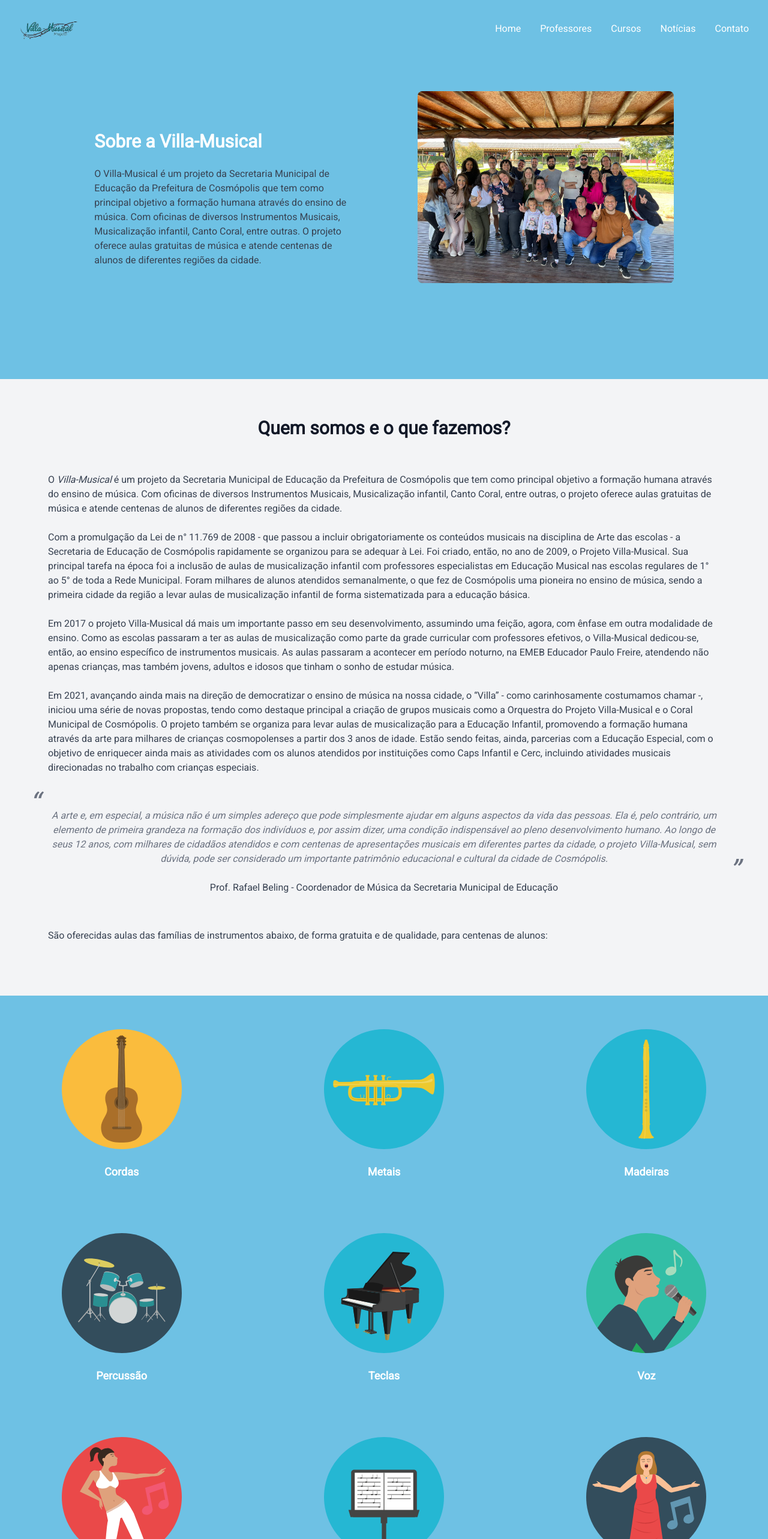
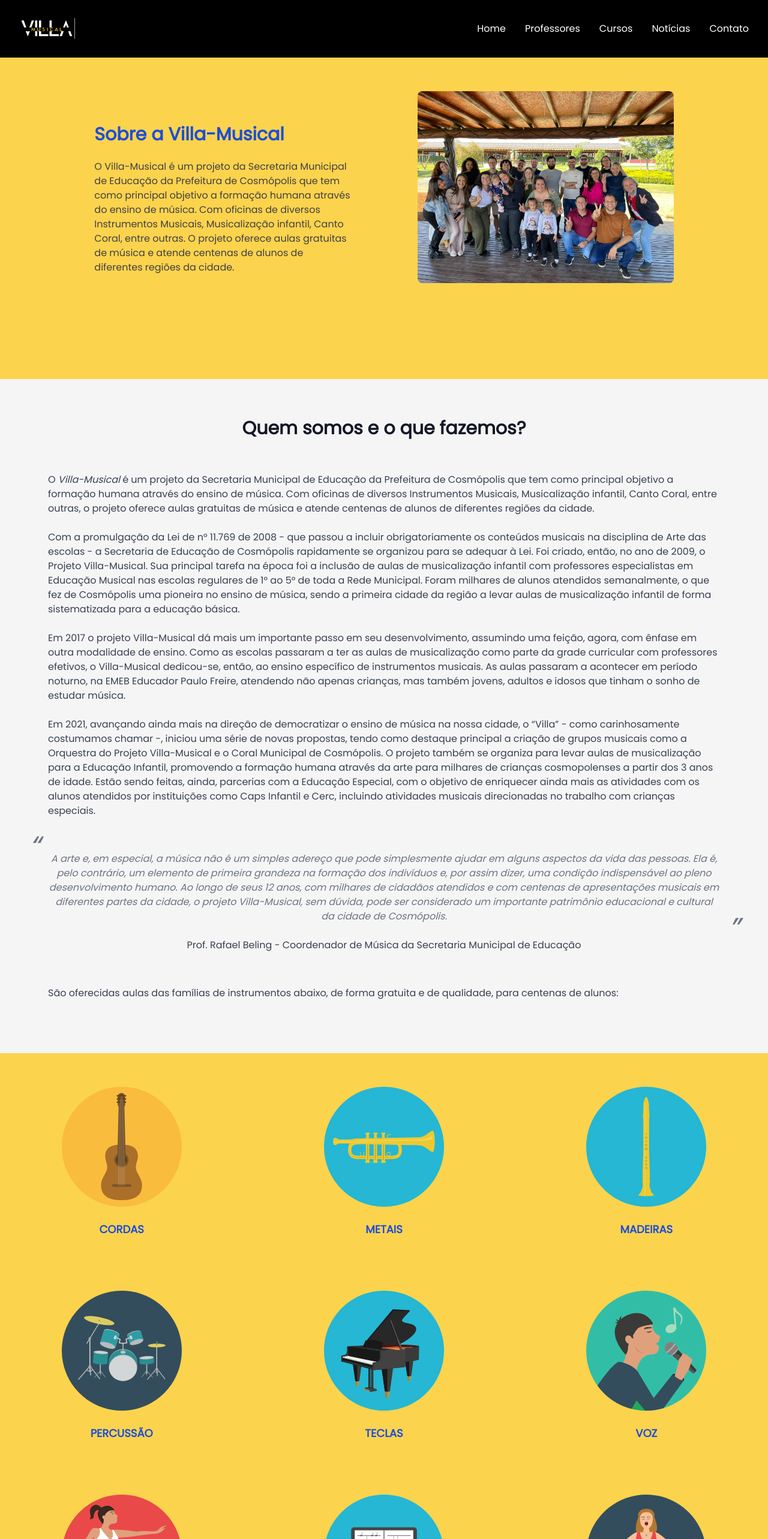
Before and after one commit to Andresa-Alves-Ribeiro/villa-musical, a Next.js app: page / in a window 1280 px wide. Shown: the top 2566 px of the page at 60% size. Built offline with nearby package versions, Linux system fonts and the light colour scheme.

Commit message:
mudando logo e cores do site

```diff
--- a/src/app/components/carousel/carousel.jsx
+++ b/src/app/components/carousel/carousel.jsx
@@ -15,7 +15,7 @@
 
     return (
         <div className=" max-w-3xl mx-auto bg-gray-100">
-            <Carousel>
+            <Carousel showThumbs={false}>
                 <div>
                     <Image src={Corais} alt="Slide 1" height={600} width={900} />
                     <p className="legend">Coral</p>
--- /dev/null
+++ b/src/app/components/footer/page.jsx
@@ -0,0 +1,7 @@
+export default function Footer() {
+    return (
+        <main className="flex flex-col items-center justify-between p-4 bg-black">
+            <p className="text-amber-300 text-sm">Copyright © 2024 Villa Musical - Todos os direitos reservados</p>
+        </main>
+    )
+}
--- a/src/app/components/header/header.jsx
+++ b/src/app/components/header/header.jsx
@@ -1,32 +1,32 @@
 import Image from 'next/image'
-import Logo from '../../assets/logo1-teste.png'
+import Logo from '../../assets/nova_logo.jpg'
 import Link from 'next/link'
 
 export default function Header() {
     return (
-        <header className="flex justify-between items-center w-full h-24 text-md">
+        <header className="flex justify-between items-center w-full h-24 text-md bg-black">
             <div className="pl-8">
-                <Image src={Logo} width={100} height={100} alt="Logo do Villa Musical" className="logo" href="/" />
+                <Image src={Logo} width={95} height={95} alt="Logo do Villa Musical" className="logo" href="/" />
             </div>
 
             <nav className="flex mr-8 gap-8">
-                <Link href="/" className="relative transition-colors duration-300 transition-border-color custom-link hover:text-teal-600">
+                <Link href="/" className="relative transition-colors duration-300 transition-border-color custom-link hover:text-amber-300">
                     Home
                 </Link>
 
-                <Link href="/professores" className="relative transition-colors duration-300 transition-border-color custom-link hover:text-teal-600">
+                <Link href="/professores" className="relative transition-colors duration-300 transition-border-color custom-link hover:text-amber-300">
                     Professores
                 </Link>
 
-                <Link href="/cursos" className="relative transition-colors duration-300 transition-border-color custom-link hover:text-teal-600">
+                <Link href="/cursos" className="relative transition-colors duration-300 transition-border-color custom-link hover:text-amber-300">
                     Cursos
                 </Link>
 
-                <Link href="/noticias" className="relative transition-colors duration-300 transition-border-color custom-link hover:text-teal-600">
+                <Link href="/noticias" className="relative transition-colors duration-300 transition-border-color custom-link hover:text-amber-300">
                     Notícias
                 </Link>
 
-                <Link href="/contato" className="relative transition-colors duration-300 transition-border-color custom-link hover:text-teal-600">
+                <Link href="/contato" className="relative transition-colors duration-300 transition-border-color custom-link hover:text-amber-300">
                     Contato
                 </Link>
             </nav>
--- a/src/app/globals.css
+++ b/src/app/globals.css
@@ -21,7 +21,7 @@
 }
 
 body {
-  background-color: #6EC1E4;
+  background-color: whitesmoke;
   color: rgb(255, 255, 255);
   //background-color: hsl(0 0% 98%);
 }
--- a/src/app/layout.jsx
+++ b/src/app/layout.jsx
@@ -1,7 +1,7 @@
 import './globals.css'
-import { Roboto } from 'next/font/google'
+import { Roboto, Poppins } from 'next/font/google'
 
-const roboto = Roboto({ subsets: ['latin'], weight: '400', })
+const poppins = Poppins({ subsets: ['latin'], weight: '400', })
 
 
 export const metadata = {
@@ -12,7 +12,7 @@
 export default function RootLayout({ children }) {
   return (
     <html lang="pt-br">
-      <body className={roboto.className}>{children}</body>
+      <body className={poppins.className}>{children}</body>
     </html>
   )
 }
--- a/src/app/page.jsx
+++ b/src/app/page.jsx
@@ -15,6 +15,7 @@
 import Orquestras from './assets/orquestras.svg'
 import Coral from './assets/coral.svg'
 import CarouselFotos from './components/carousel/carousel';
+import Footer from './components/footer/page';
 
 
 export default function Home() {
@@ -22,12 +23,12 @@
     <main className="flex flex-col min-h-screen">
       <Header />
 
-      <section>
+      <section className='bg-amber-300'>
         <div className="grid">
           <div className="flex items-center justify-center mb-16">
             <div className="md:w-1/3 mr-14">
-              <h2 className="text-3xl font-bold mb-6">Sobre a Villa-Musical</h2>
-              <p className="text-gray-700">
+              <h2 className="text-3xl font-bold mb-6 text-blue-700">Sobre a Villa-Musical</h2>
+              <p className="text-zinc-700">
                 O Villa-Musical é um projeto da Secretaria Municipal de Educação da Prefeitura de Cosmópolis que tem como principal objetivo a formação humana através do ensino de música. Com oficinas de diversos Instrumentos Musicais, Musicalização infantil, Canto Coral, entre outras. O projeto oferece aulas gratuitas de música e atende centenas de alunos de diferentes regiões da cidade.
               </p>
             </div>
@@ -41,7 +42,7 @@
         </div>
       </section>
 
-      <section className="bg-gray-100 py-16">
+      <section className="py-16">
         <div className="container mx-auto px-6">
           <h1 className="text-3xl font-bold text-center pb-14 text-gray-900">Quem somos e o que fazemos?</h1>
           <div className="text-gray-700 mx-14">
@@ -75,60 +76,62 @@
         </div>
       </section>
 
-      <section>
+      <section className='bg-amber-300'>
         <div className="grid grid-cols-3 gap-8 pb-12">
           <div className="flex items-center justify-center flex-col pt-14 transform transition-transform hover:scale-105">
             <Image src={Cordas} alt="Violão" width={200} height={200} />
-            <span className="text-lg mt-6 font-bold">Cordas</span>
+            <span className="text-lg mt-6 font-bold uppercase text-blue-700">Cordas</span>
           </div>
           <div className="flex items-center justify-center flex-col pt-14 transform transition-transform hover:scale-105">
             <Image src={Metais} alt="Violão" width={200} height={200} />
-            <span className="text-lg mt-6 font-bold">Metais</span>
+            <span className="text-lg mt-6 font-bold uppercase text-blue-700">Metais</span>
           </div>
           <div className="flex items-center justify-center flex-col pt-14 transform transition-transform hover:scale-105">
             <Image src={Madeiras} alt="Violão" width={200} height={200} />
-            <span className="text-lg mt-6 font-bold">Madeiras</span>
+            <span className="text-lg mt-6 font-bold uppercase text-blue-700">Madeiras</span>
           </div>
           <div className="flex items-center justify-center flex-col pt-14 transform transition-transform hover:scale-105">
             <Image src={Percussão} alt="Violão" width={200} height={200} />
-            <span className="text-lg mt-6 font-bold">Percussão</span>
+            <span className="text-lg mt-6 font-bold uppercase text-blue-700">Percussão</span>
           </div>
           <div className="flex items-center justify-center flex-col pt-14 transform transition-transform hover:scale-105">
             <Image src={Teclas} alt="Violão" width={200} height={200} />
-            <span className="text-lg mt-6 font-bold">Teclas</span>
+            <span className="text-lg mt-6 font-bold uppercase text-blue-700">Teclas</span>
           </div>
           <div className="flex items-center justify-center flex-col pt-14 transform transition-transform hover:scale-105">
             <Image src={Voz} alt="Violão" width={200} height={200} />
-            <span className="text-lg mt-6 font-bold">Voz</span>
+            <span className="text-lg mt-6 font-bold uppercase text-blue-700">Voz</span>
           </div>
           <div className="flex items-center justify-center flex-col pt-14 transform transition-transform hover:scale-105">
             <Image src={Dança} alt="Violão" width={200} height={200} />
-            <span className="text-lg mt-6 font-bold">Outras linguagens artistícas</span>
+            <span className="text-lg mt-6 font-bold uppercase text-blue-700">Outras linguagens artistícas</span>
           </div>
           <div className="flex items-center justify-center flex-col pt-14 transform transition-transform hover:scale-105">
             <Image src={Orquestras} alt="Violão" width={200} height={200} />
-            <span className="text-lg mt-6 font-bold">Orquestras e Grupos Musicais</span>
+            <span className="text-lg mt-6 font-bold uppercase text-blue-700">Orquestras e Grupos Musicais</span>
           </div>
           <div className="flex items-center justify-center flex-col pt-14 transform transition-transform hover:scale-105">
             <Image src={Coral} alt="Violão" width={200} height={200} />
-            <span className="text-lg mt-6 font-bold">Coral</span>
+            <span className="text-lg mt-6 font-bold uppercase text-blue-700">Coral</span>
           </div>
         </div>
       </section>
 
-      <section className="bg-gray-100 pt-10">
+      <section className="pt-10 mb-16">
         <div className="flex items-center justify-center mb-16 mt-6">
           <h2 className="text-2xl font-bold text-gray-700">Veja a seguir algumas de nossas aulas e apresentações</h2>
         </div>
         <CarouselFotos />
       </section>
 
+      <section className='bg-amber-300'>
+        <h1 className='py-8 text-center text-2xl font-semibold text-blue-700'>Estamos localizados no endereço abaixo:</h1>
+        <div className="flex justify-center py-12">
+          <iframe src="https://www.google.com/maps/embed?pb=!1m18!1m12!1m3!1d460.2605009935152!2d-47.193088137240075!3d-22.650656233341664!2m3!1f0!2f0!3f0!3m2!1i1024!2i768!4f13.1!3m3!1m2!1s0x94c8924095697737%3A0x30b9fab2ec543c79!2sR.%20Dr.%20Moacir%20do%20Amaral%2C%2015b%20-%20Jardim%20Bela%20Vista%2C%20Cosm%C3%B3polis%20-%20SP%2C%2013150-000!5e0!3m2!1spt-BR!2sbr!4v1688689271788!5m2!1spt-BR!2sbr" width="1200" height="450" style={{ border: 0 }} allowFullScreen="" loading="lazy" referrerPolicy="no-referrer-when-downgrade"></iframe>
+        </div>
+      </section>
 
-      <section className='my-8 mx-auto'>
-        <h2 className="text-xl font-bold pb-3">Encontre-nos aqui</h2>
-        <p className='pb-4'>Estamos localizados no endereço abaixo:</p>
-        <iframe src="https://www.google.com/maps/embed?pb=!1m18!1m12!1m3!1d460.2605009935152!2d-47.193088137240075!3d-22.650656233341664!2m3!1f0!2f0!3f0!3m2!1i1024!2i768!4f13.1!3m3!1m2!1s0x94c8924095697737%3A0x30b9fab2ec543c79!2sR.%20Dr.%20Moacir%20do%20Amaral%2C%2015b%20-%20Jardim%20Bela%20Vista%2C%20Cosm%C3%B3polis%20-%20SP%2C%2013150-000!5e0!3m2!1spt-BR!2sbr!4v1688689271788!5m2!1spt-BR!2sbr" width="1200" height="450" style={{ border: 0 }} allowfullscreen="" loading="lazy" referrerpolicy="no-referrer-when-downgrade"></iframe>
-      </section>
+      <Footer />
     </main>
   );
 }
--- a/src/app/components/integrantes/page.jsx
+++ b/src/app/professores/page.jsx
@@ -1,9 +1,9 @@
 import Image from 'next/image'
 
-export default function Integrantes() {
+export default function Professores() {
   return (
     <main className="flex min-h-screen flex-col items-center justify-between p-24">
-      <p>Integrantes:</p>
+      <p>Confira abaixo os nossos professores:</p>
     </main>
   )
 }
```
Also changed, not shown: src/app/assets/nova_logo.jpg (added), 1 other file (tests, documents, lock files or other folders).
